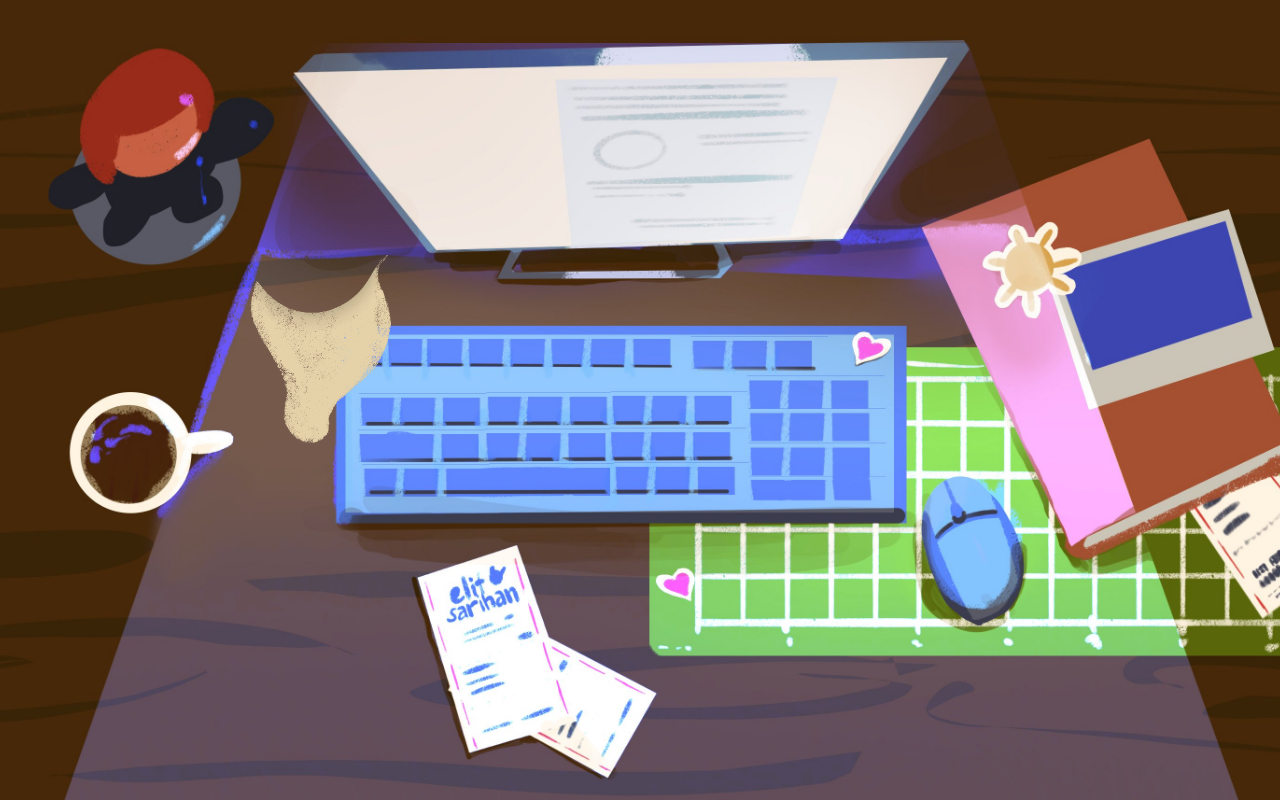
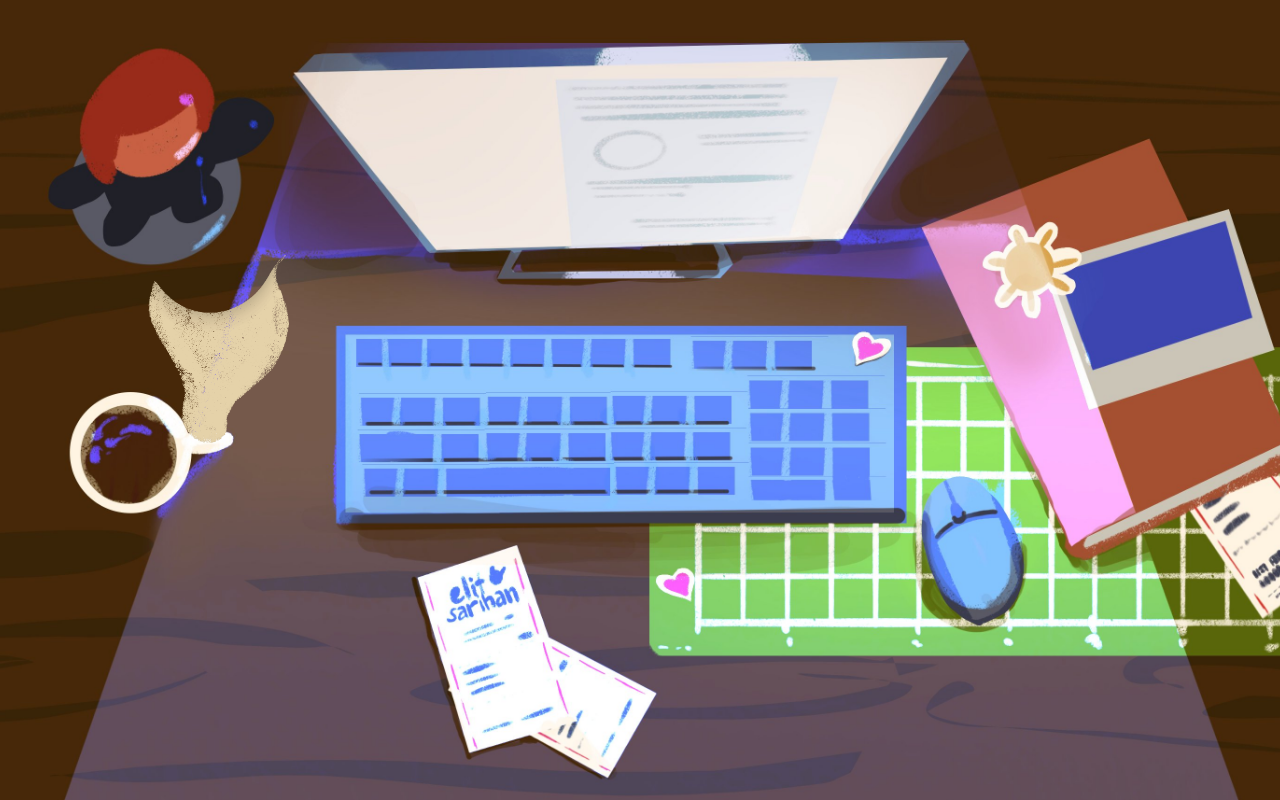
Before and after one commit to elkreativelibrary/portfolio, a plain HTML site: page index.html in a window 1280 px wide. Drawn offline with Linux system fonts and the light colour scheme.

Commit message:
Update index.html

```diff
--- a/index.html
+++ b/index.html
@@ -55,7 +55,7 @@
     .steam-animation {
       position: absolute;
       bottom: 40%;
-      left: -2%;
+      left: -10%;
       width: 50%;
       height: auto;
       z-index: 10;
```
